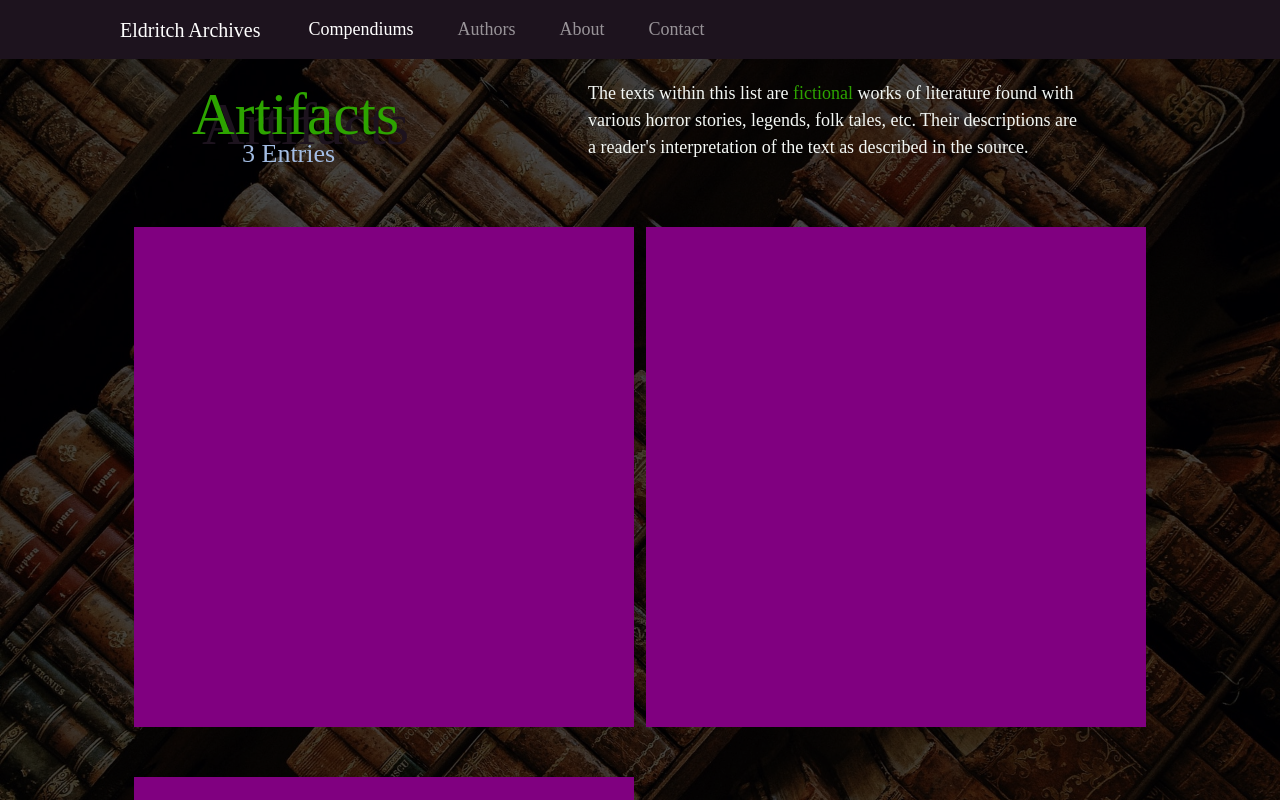
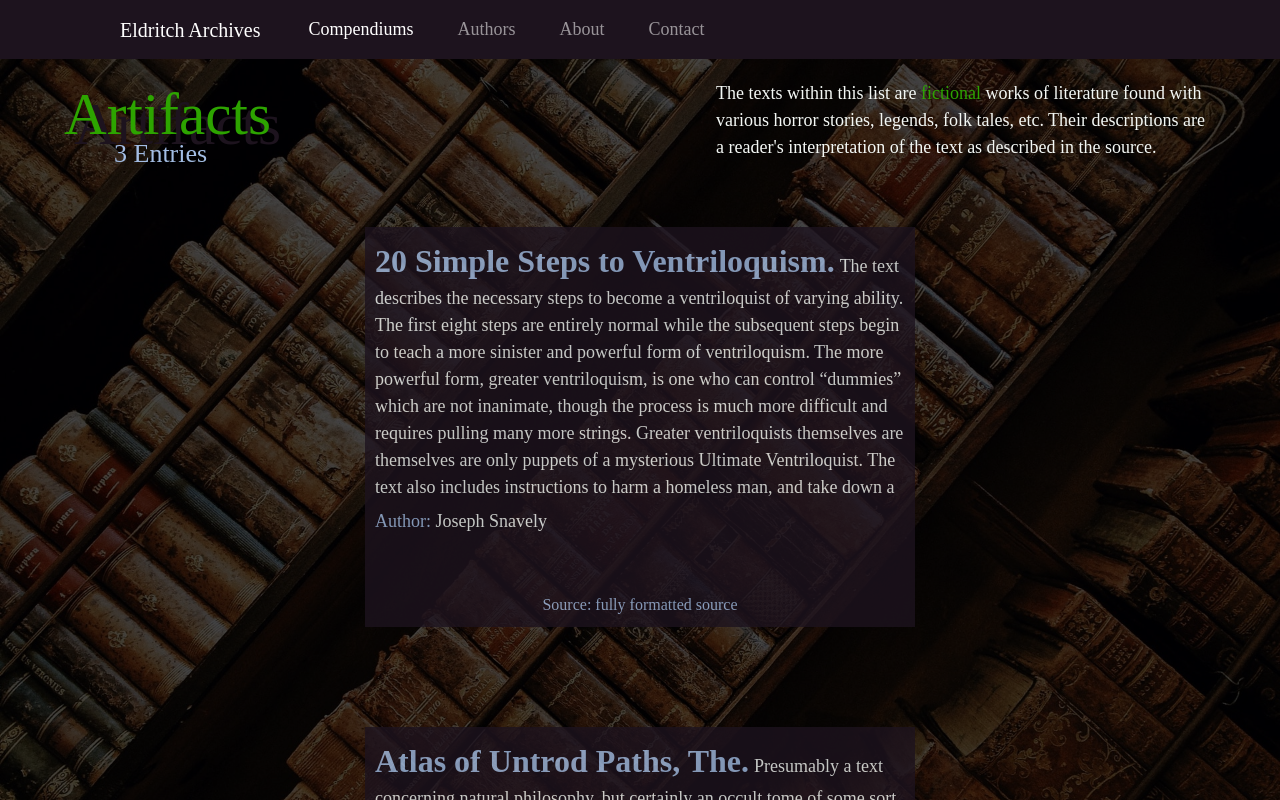
Before and after one commit to Owenx25/EldritchArchivesClient, a React (Create React App) app: page /compendiums/artifacts in a window 1280 px wide. Built offline with nearby package versions, Linux system fonts and the light colour scheme; a web font is replaced by a local one.

Commit message:
Improve entry layout

```diff
--- a/src/components/CompendiumEntry.js
+++ b/src/components/CompendiumEntry.js
@@ -1,9 +1,46 @@
+import { COLORS } from "../constants";
 
-
-export default function CompendiumEntry(props) {
+export default function CompendiumEntry({entryData}) {
+    // May need a few conditional checks in here for specific
+    // compendium information like location, or known locations.
+    // Could also just save these for modal!
     return (
-        <div style={{width: "500px", height: "500px", backgroundColor: "purple", placeSelf: "center"}}>
-
+        <div style={{
+            width: "550px",
+            height: "400px",
+            backgroundColor: `var(${COLORS.background})`,
+            placeSelf: "center",
+            opacity: "0.8",
+            padding: "10px",
+            display: "flex",
+            flexDirection: "column",
+            justifyContent: "space-between"
+        }}>
+            <div className="entry-content-container">
+                <div className="entry-title-desc-container" style={{height: "75%", overflow: "hidden"}}>
+                    <p>
+                        <span className="entry-title-font" style={{color: `var(${COLORS.content})`, marginRight: "5px"}}>{entryData.title}.</span>
+                        <span className="entry-content-font" style={{color: `var(${COLORS.subtext})`}}>{entryData.description}</span>
+                    </p>
+                </div>
+                <div className="entry-tag-container" style={{paddingTop: "5px"}}>
+                    {/* TODO make these tags dynamically generated! */}
+                    <p>
+                        <span className="entry-content-font" style={{color: `var(${COLORS.content})`}}>Author: </span>
+                        <span className="entry-content-font" style={{color: `var(${COLORS.subtext})`}}>{entryData.author}</span>
+                    </p>
+                </div>
+            </div>
+            <div className="entry-source-container" style={{display: "flex", justifyContent: "center"}}>
+                <p className="entry-source-font" style={{color: `var(${COLORS.content})`, margin: 0}}>
+                    Source: {buildSource(entryData)}
+                </p>
+            </div>
         </div>
     )
 }
+
+function buildSource(entryData) {
+    // Use response data to format source
+    return "fully formatted source"
+}
--- a/src/components/CompendiumPage.js
+++ b/src/components/CompendiumPage.js
@@ -40,10 +40,10 @@ export default function CompendiumPage(props) {
         },
     ]
 
-    // TODO: Use LAZY rendering here so the page doesn't destroy memory
+    // TODO: Use LAZY rendering or pagination here so the page doesn't destroy memory
     let counter = 0
     const entries = []
-    for (const response in entriesResponse) {
+    for (const response of entriesResponse) {
         entries.push(createEntry(response, counter++));
     }
 
@@ -73,6 +73,6 @@ export default function CompendiumPage(props) {
 
 function createEntry(response, counter) {
     return (
-        <CompendiumEntry data={response} key={counter} />
+        <CompendiumEntry entryData={response} key={counter} />
     )
 }
--- a/src/components/EntryGrid.js
+++ b/src/components/EntryGrid.js
@@ -1,14 +1,7 @@
 
 export default function EntryGrid({entries}) {
     return (
-        <div className="entry-grid" style={{
-            alignSelf: "center",
-            display: "grid",
-            gridTemplateColumns: "repeat(auto-fit, minmax(240px, 1fr));",
-            rowGap: "50px",
-            columnGap:"0px",
-            width: "80%"
-        }}>
+        <div className="entry-grid">
             {entries}
         </div>
     );
--- a/src/scss/custom.scss
+++ b/src/scss/custom.scss
@@ -85,6 +85,22 @@ html {
   font-size: 1.625rem;
 }
 
+.entry-title-font {
+  font-family: "CallistoMT";
+  font-weight: bold;
+  font-size: 2rem;
+}
+
+.entry-content-font {
+  font-family: "Goudy Old Style Semi-Expanded";
+  font-size: 1.125rem;
+}
+
+.entry-source-font {
+  font-family: "Goudy Old Style Semi-Expanded";
+  font-size: 1rem;
+}
+
 .page-container {
   z-index: 4;
   display: flex;
@@ -109,7 +125,6 @@ html {
   flex-direction: row;
   justify-content: space-between;
   align-items: flex-end;
-  padding: 0 10% 50px 10%;
   padding-bottom: 50px;
 }
 
@@ -225,14 +240,32 @@ html {
   border-radius: 0 0 9px 9px;
 }
 
+.entry-grid {
+  align-self: center;
+  display: grid;
+  grid-template-columns: 1fr;
+  row-gap: 100px;
+  column-gap:0px;
+  width: 80%;
+}
 
-
-@media (min-width: 500px) {
+@media (min-width: 1350px) {
   .entry-grid {
     grid-template-columns: 1fr 1fr;
   }
 }
 
+@media (min-width: 1950px) {
+  .entry-grid {
+    grid-template-columns: 1fr 1fr 1fr;
+  }
+}
+
+.entry-title {
+
+}
+
+
 
 
 @import '~bootstrap/scss/bootstrap.scss';
```
